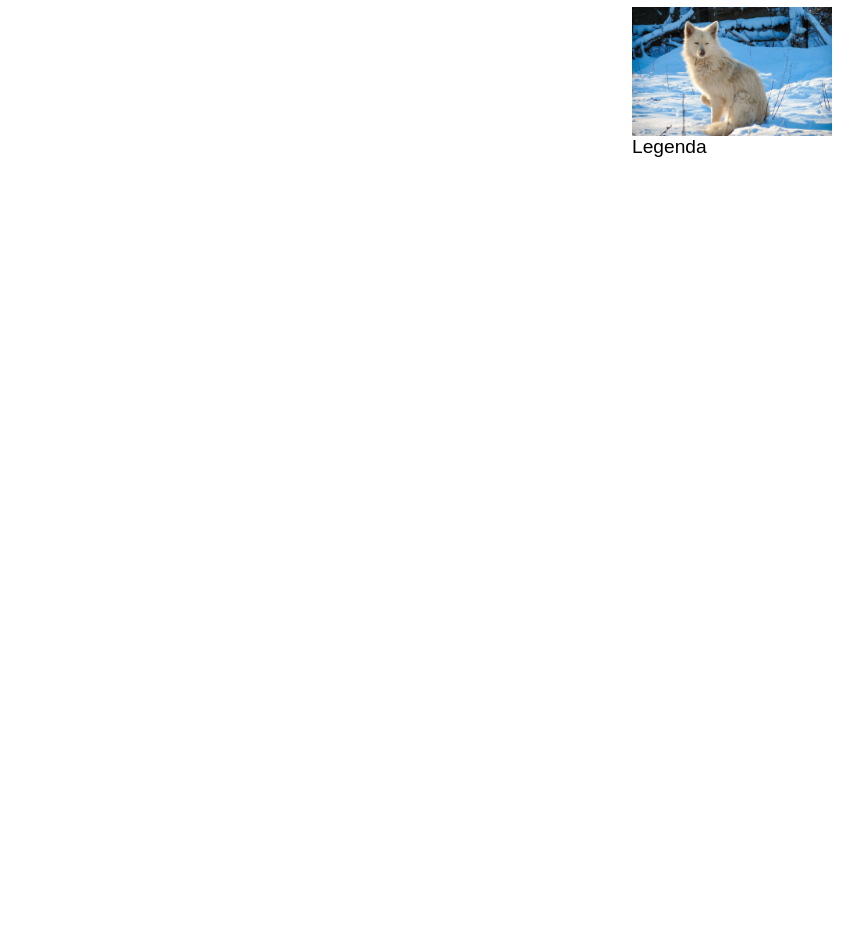
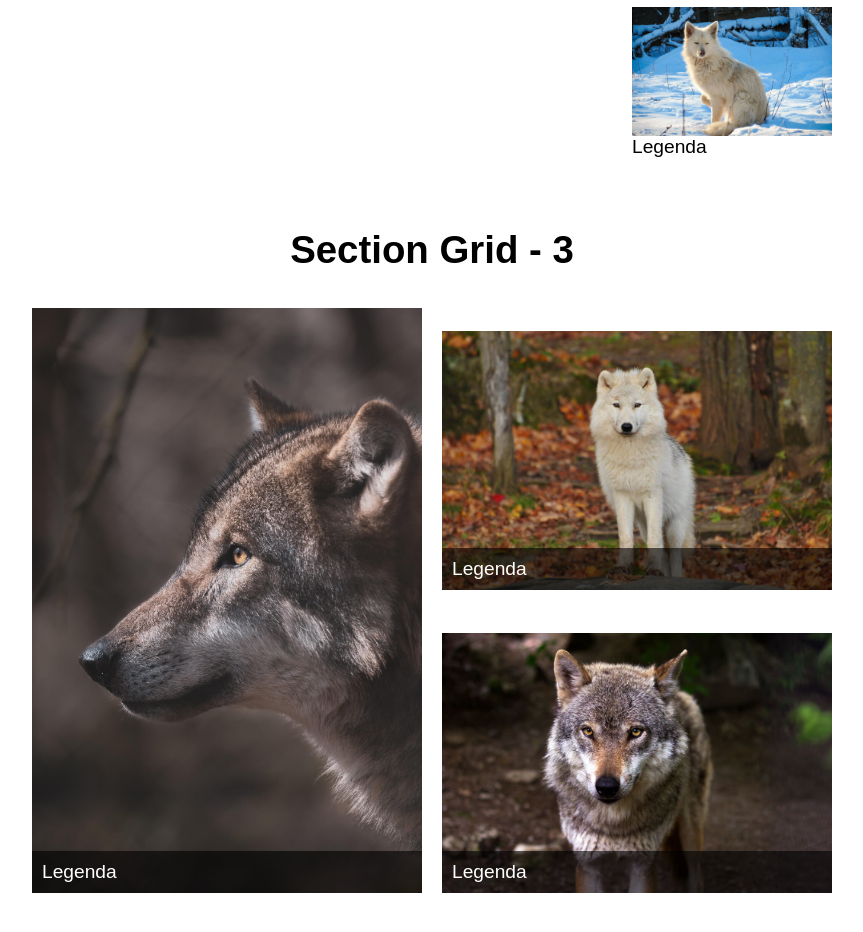
Before and after one commit to vinnybarreto/Grid_Flexbox, a plain HTML site: page index.html in a window 1280 px wide. Shown: the part 1816-2748 px from the top of the page, without its empty margins (208-1071 px from the left). Before the commit the page ends 2094 px from the top, so only its background shows below. Drawn offline with Linux system fonts and the light colour scheme.

Commit message:
atualiacão

```diff
--- a/index.html
+++ b/index.html
@@ -117,6 +117,24 @@
                 </div>
             </div>
         </section>
+
+        <h1>Section Grid - 3</h1>
+
+        <section class="grid3">
+            <div class="grid3-item">
+                <img src="imagens/Lobo_5.jpg" alt="Lobo1">
+                <p>Legenda</p>
+            </div>
+            <div class="grid3-item">
+                <img src="imagens/Lobo_2.jpg" alt="Lobo1">
+                <p>Legenda</p>
+            </div>
+            <div class="grid3-item">
+                <img src="imagens/Lobo_3.jpg" alt="Lobo1">
+                <p>Legenda</p>
+            </div>
+
+        </section>
     </main>
 </body>
 
--- a/style.css
+++ b/style.css
@@ -148,3 +148,39 @@ img{
         margin: 10px;
     }
 }
+
+/*------*/
+
+/*--CSS Grid 3--*/
+
+.grid3{
+    display: grid;
+    grid-template-columns: repeat(2, 1fr);
+    grid-gap: 20px;
+    max-width: 800px;
+    margin: 0 auto;
+    padding: 10px;
+}
+
+.grid3-item:nth-child(1){
+    grid-row: 1 / 3;
+}
+
+.grid3-item{
+    display: grid;
+}
+
+.grid3-item img{
+    grid-column: 1;
+    grid-row: 1/3;
+    align-self: flex-end;
+}
+
+.grid3-item p{
+    background-color: rgb(0, 0, 0, 0.6);
+    padding: 10px;
+    color: white;
+    grid-column: 1;
+    grid-row: 2;
+    align-self: flex-end;
+}
```
Also changed, not shown: imagens/Lobo_5.jpg (added).
